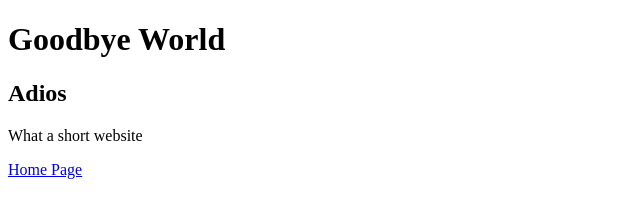
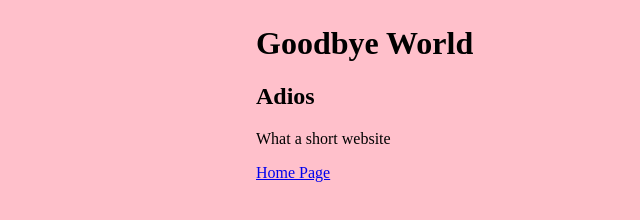
Before and after one commit to code4policy-archive/simple-website-stevenharders, a plain HTML site: page goodbye.html in a window 1280 px wide. Shown: the whole page, without its empty margins (0-640 px from the left). Drawn offline with Linux system fonts and the light colour scheme.

Commit message:
link style sheet

```diff
--- a/goodbye.html
+++ b/goodbye.html
@@ -3,6 +3,8 @@
 
   <head>
     <title>Goodbye!</title>
+    <!-- Link stylesheet -->
+  <link rel="stylesheet" type="text/css" href="styles.css">
   </head>
 
   <body>
```
